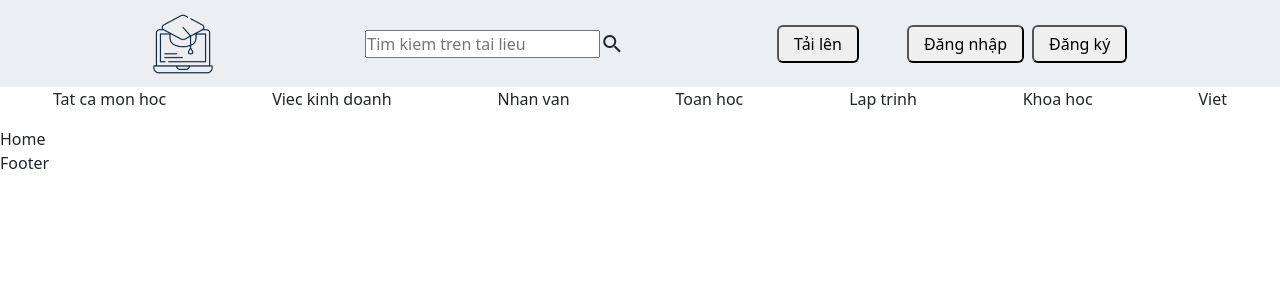
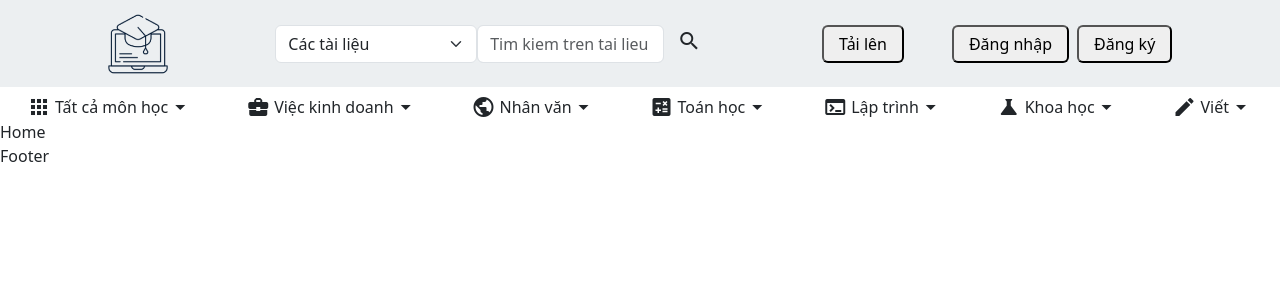
Before and after one commit to duchoaang/Ba_To_Pho, a React (Vite) app: page / in a window 1280 px wide. Shown: the top 300 px of the page. Built offline with nearby package versions, Linux system fonts and the light colour scheme.

Commit message:
done header

```diff
--- a/src/components/Header/Header.jsx
+++ b/src/components/Header/Header.jsx
@@ -5,6 +5,63 @@ import styles from './Header.module.scss';
 import Button from '@/Button';
 
 const cx = classNames.bind(styles);
+
+const MENU_ITEM = [
+    {
+        icon: 'apps',
+        title: 'Tất cả môn học',
+        subItem: [],
+    },
+    {
+        icon: 'business_center',
+        title: 'Việc kinh doanh',
+        subItem: [],
+    },
+    {
+        icon: 'public',
+        title: 'Nhân văn',
+        subItem: [],
+    },
+    {
+        icon: 'calculate',
+        title: 'Toán học',
+        subItem: [],
+    },
+    {
+        icon: 'terminal',
+        title: 'Lập trình',
+        subItem: ['Lập trình C/C++', 'Lập trình Python', 'Lập trình Java', 'Lập trình JavaScript'],
+    },
+    {
+        icon: 'science',
+        title: 'Khoa học',
+        subItem: [],
+    },
+    {
+        icon: 'create',
+        title: 'Viết',
+        subItem: [],
+    },
+];
+
+const SubMenu = ({ data }) => {
+    return (
+        <li className={cx('sub-menu')}>
+            <div className="d-flex align-items-center pb-2">
+                {data.icon ? <span className="material-icons">{data.icon}</span> : null}
+                <span className="ms-1">{data.title}</span>
+                {data.subItem ? <span class="material-icons">arrow_drop_down</span> : null}
+            </div>
+            <ul>
+                {data.subItem.map((title, index) => (
+                    <li key={index} className="p-1 ps-3">
+                        {title}
+                    </li>
+                ))}
+            </ul>
+        </li>
+    );
+};
 
 const Header = () => {
     const [user, setUser] = useState(false);
@@ -15,8 +72,15 @@ const Header = () => {
                     <img src="src/assets/logo.png" alt="Logo" className="w-100 h-100" />
                 </div>
                 <div className={cx('input', 'd-flex align-items-center')}>
-                    <input type="text" placeholder="Tim kiem tren tai lieu" />
-                    <span className="material-icons">search</span>
+                    <select className="form-select">
+                        <option value="1">Các tài liệu</option>
+                        <option value="2">Câu hỏi</option>
+                        <option value="3">Giáo sư</option>
+                    </select>
+                    <input type="text" placeholder="Tim kiem tren tai lieu" className="form-control" />
+                    <button className="btn">
+                        <span className="material-icons">search</span>
+                    </button>
                 </div>
                 <div className={cx('actions')}>
                     <Button className="me-5">Tải lên</Button>
@@ -43,56 +107,10 @@ const Header = () => {
                     )}
                 </div>
             </header>
-            <ul className={cx('menu')}>
-                <li>
-                    Tat ca mon hoc
-                    <ul>
-                        <li></li>
-                        <li></li>
-                    </ul>
-                </li>
-                <li>
-                    Viec kinh doanh
-                    <ul>
-                        <li></li>
-                        <li></li>
-                    </ul>
-                </li>
-                <li>
-                    Nhan van
-                    <ul>
-                        <li></li>
-                        <li></li>
-                    </ul>
-                </li>
-                <li>
-                    Toan hoc
-                    <ul>
-                        <li></li>
-                        <li></li>
-                    </ul>
-                </li>
-                <li>
-                    Lap trinh
-                    <ul>
-                        <li></li>
-                        <li></li>
-                    </ul>
-                </li>
-                <li>
-                    Khoa hoc
-                    <ul>
-                        <li></li>
-                        <li></li>
-                    </ul>
-                </li>
-                <li>
-                    Viet
-                    <ul>
-                        <li></li>
-                        <li></li>
-                    </ul>
-                </li>
+            <ul className={cx('menu', 'd-flex justify-content-around mt-2')}>
+                {MENU_ITEM.map((item, index) => (
+                    <SubMenu key={index} data={item} />
+                ))}
             </ul>
         </>
     );
--- a/src/components/Header/Header.module.scss
+++ b/src/components/Header/Header.module.scss
@@ -14,6 +14,30 @@
 }
 
 .menu {
-    display: flex;
-    justify-content: space-around;
+    height: 25px;
 }
+
+.sub-menu {
+    position: relative;
+    cursor: pointer;
+
+    > ul {
+        top: 25px;
+        height: 0;
+        position: absolute;
+        overflow: hidden;
+        transition: height ease 0.3s;
+
+        > li {
+            min-width: max-content;
+
+            &:hover {
+                background-color: rgba(0, 0, 0, 0.05);
+            }
+        }
+    }
+
+    &:hover > ul {
+        height: max-content;
+    }
+}
--- a/src/index.scss
+++ b/src/index.scss
@@ -8,5 +8,6 @@
 
 ul {
     padding: 0;
+    margin: 0;
     list-style: none;
 }
```
